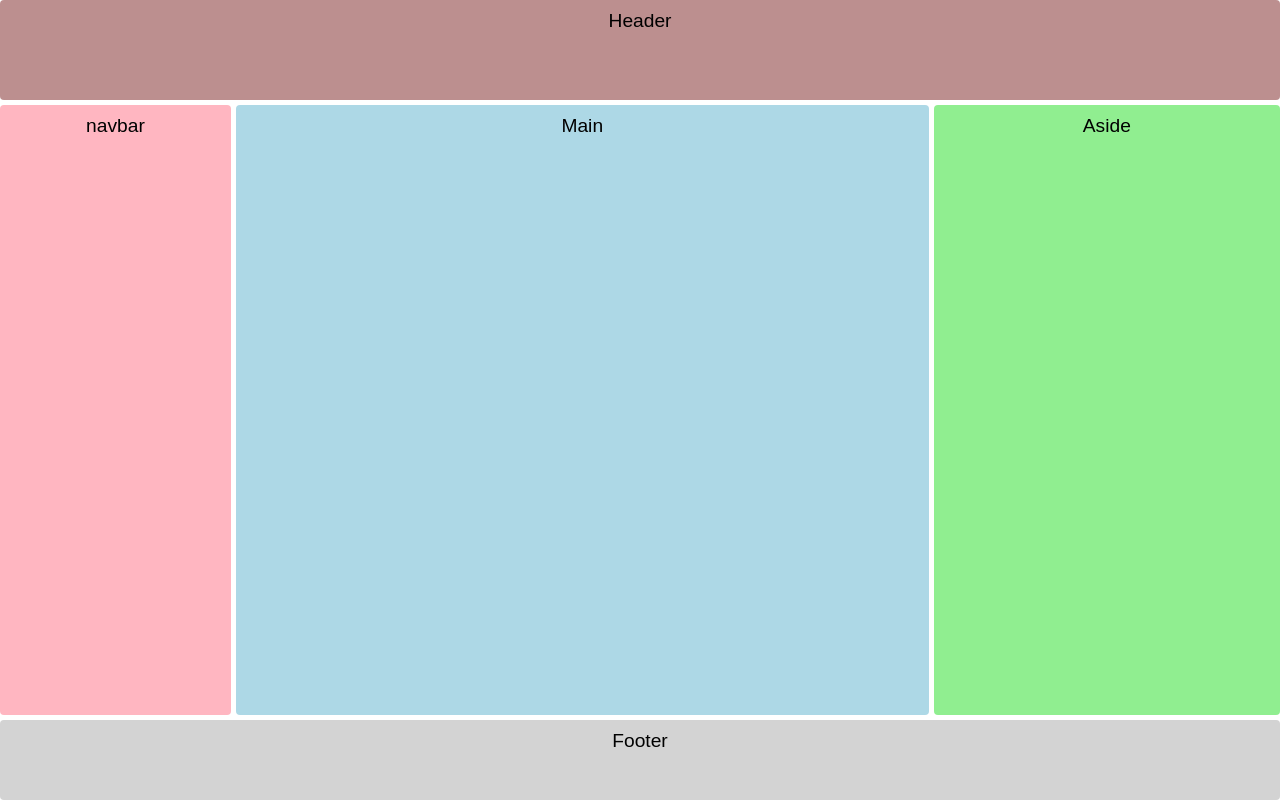
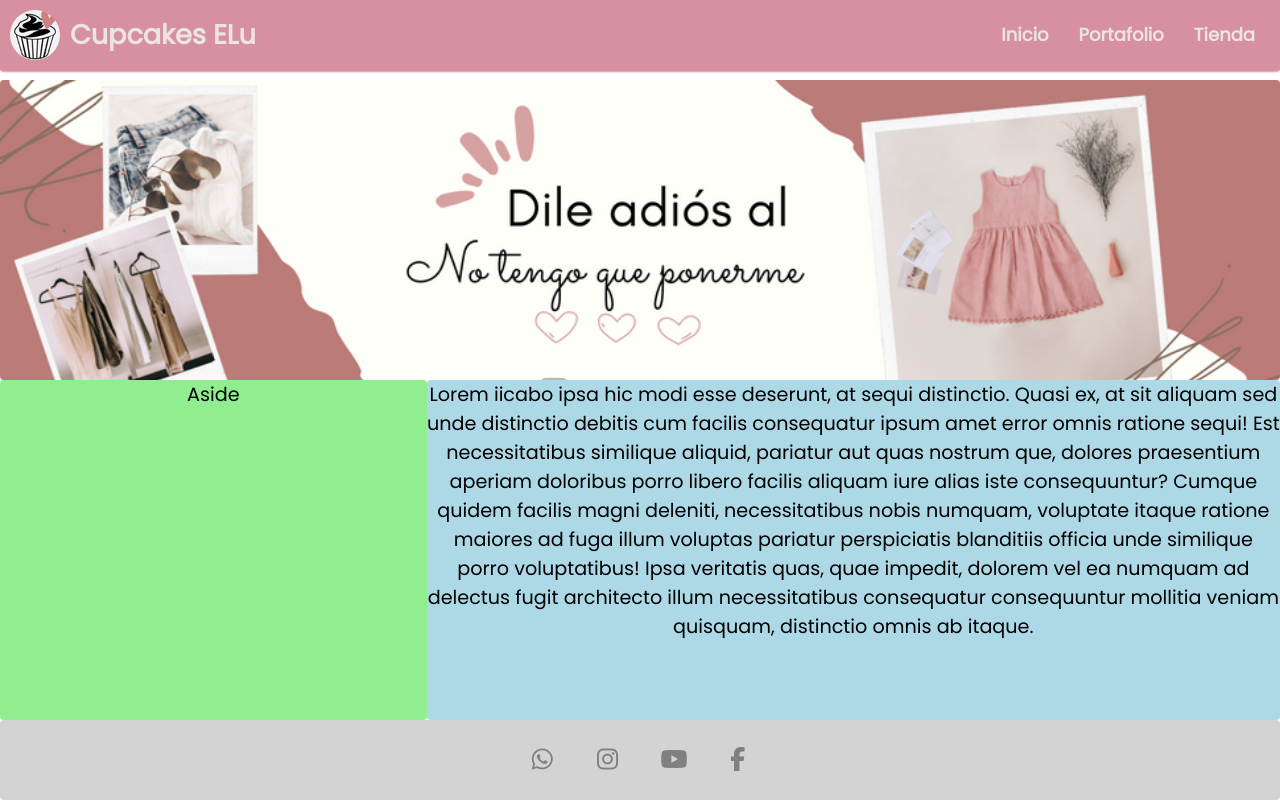
Before and after one commit to EluMadrid/Codigo, a plain HTML site: page responsive.html in a window 1280 px wide. Drawn offline with Linux system fonts and the light colour scheme.

Commit message:
creando header y nav

```diff
--- /dev/null
+++ b/css/footer.css
@@ -0,0 +1,21 @@
+.redes{
+    min-width: 40px;
+    justify-content: space-around;
+
+}
+.redes a{
+    text-decoration:none;
+    font-size: 24px;
+    width: 60px;
+    height: 60px;
+    line-height: 60px;
+    text-align: center;
+    color: grey;
+    transition: all 500ms ease;
+    display: inline-block;
+    padding: 10px 18px;
+}
+.redes a:hover{
+    color: 11 11 11;
+    transform: scale(1.3);
+}
--- /dev/null
+++ b/css/header.css
@@ -0,0 +1,42 @@
+@import url("https://fonts.googleapis.com/css?family=Poppins");
+*{
+    margin: 0;
+    padding: 0;
+    box-sizing: border-box;
+    font-family:'Poppins'; sans-serif;
+}
+.header{
+    background: #F096A7;
+
+}
+
+
+.logo{
+    color:#Fff;
+    font-weight: normal;
+    font-size: 16px;
+    cursor: default;
+    user-select: none;
+}
+
+        .redes{
+            min-width: 40px;
+            justify-content: space-around;
+
+        }
+        .redes a{
+            text-decoration:none;
+            font-size: 24px;
+            width: 60px;
+            height: 60px;
+            line-height: 60px;
+            text-align: center;
+            color: grey;
+            transition: all 500ms ease;
+            display: inline-block;
+            padding: 10px 18px;
+        }
+        .redes a:hover{
+            color: 11 11 11;
+            transform: scale(1.3);
+        }
--- /dev/null
+++ b/css/header2.css
@@ -0,0 +1,103 @@
+@import url("https://fonts.googleapis.com/css?family=Poppins");
+:root{
+    --theme-color:#ECE4E1;
+    --primary-color:#D6909F;
+    --secundary-color:#5C75B8;
+    --text-color-inverse:white;
+    --text-color:#1B2628;
+    --nav-shallow-color:#FFE5CE;
+    --menu-mobile-background-color:#C8BEEB;
+}
+body{
+    margin: 0;
+    padding: 0;
+    box-sizing: border-box;
+    font-family:'Poppins'; sans-serif;
+    color: vas(--text-color);
+}
+
+a{
+    text-decoration: none;
+    color: vas(--text-color);
+}
+.header{
+box-shadow: 0 2px 2px var(--primary-color);
+background-color: var(--primary-color);
+position: fixed;
+width: 100%;
+left: 0;
+top: 0;
+}
+.container{
+    display: flex;
+    justify-content: space-between;
+    padding: 10px;
+    background-color: var(--primary-color);
+}
+/*LOGO*/
+.logo{
+    display: flex;
+    align-items: center;
+    font-size: 18px;
+    font-weight: 500;
+    color: var(--theme-color);
+}
+h1{
+    margin-left: 10px;
+    user-select: none;
+}
+.logo img{
+    border-radius: 50%;
+}
+/*MENU*/
+.menu{
+    display: flex;
+    flex-direction: column;
+    list-style: none;
+    margin: 0;
+    padding: 0;
+}
+.menu li{
+    padding: 0px 15px;
+}
+.menu a{
+    color: var(--theme-color);
+    font-size: 18px;
+    font-weight: 800;
+    line-height: 50px;
+}
+.menu a:hover{
+
+    color: var(--text-color);
+    transform: scale(1.3);
+    }
+
+@media (min-width: 700px){
+  .open-menu, .close-menu{
+    display:none;
+
+  }
+/*MENU*/
+.menu{
+    display: flex;
+    flex-direction:row;
+    list-style: none;
+    margin: 0;
+    padding: 0;
+}
+.menu li{
+    padding: 0px 15px;
+}
+.menu a{
+    color: var(--theme-color);
+    font-size: 18px;
+    font-weight: 800;
+    line-height: 50px;
+}
+.menu a:hover{
+
+    color: var(--text-color);
+    transform: scale(1.3);
+    }
+
+}
--- /dev/null
+++ b/css/menu.css
@@ -0,0 +1,31 @@
+.menu{
+    width: 100%;
+    height: 50px;
+    background-color: #f2c4e2;
+background-image: linear-gradient(225deg, #f2c4e2 0%, #eeadda 8%, #c792c0 66%, #b074a8 100%);
+
+    position: fixed;
+    z-index: 200;
+    top: 100px;
+    box-shadow: 0 1px 10px #B074A8;
+}
+.menu{
+    text-align: center;
+    line-height: 40px;
+}
+
+.menu a{
+    color: #fff;
+    text-decoration: none;
+    display: inline-block;
+    padding: 10px 18px;
+    line-height: normal;
+    font-size: 14px;
+    transition: all .4s ease-in-out;
+    border-bottom: 4px solid transparent;
+}
+
+.menu a:hover{
+    color: #F096A7;
+    transform: scale(1.1);
+}
--- /dev/null
+++ b/css/portada.css
@@ -0,0 +1,37 @@
+
+.portada{
+    width: 100%;
+
+    overflow: hidden;
+ }
+ .portada ul{
+     display: flex;
+     padding: 0;
+     width:400%;
+     animation: cambio 20s infinite alternate;
+     animation-timing-function: ease-in;
+ }
+
+ .portada li {
+     width: 100%;
+     max-height: 100%;
+     list-style: none;
+ }
+
+ .portada img {
+ width: 100%;
+ }
+
+ @keyframes cambio{
+     0% {margin-left: 0;}
+     20% {margin-left: 0;}
+
+     25% {margin-left: -100%;}
+     45% {margin-left: -100%;}
+
+     50% {margin-left: -200%;}
+     70% {margin-left: -200%;}
+
+     75% {margin-left: -300%;}
+     100% {margin-left: -300%;}
+ }
--- a/css/responsive.css
+++ b/css/responsive.css
@@ -15,15 +15,14 @@ body{
 .grid-container > *{
     border-radius: 4px;
     text-align: center;
-    padding: 10px;
+
 }
 .grid-container{
     display: grid;
-    gap: 5px;
-    grid-template-rows: 100px 50px auto 90px 80px;
+    grid-template-rows: 100px  150px auto  100px 80px;
     grid-template-areas:
     "header"
-    "navbar"
+    "portada"
     "main"
     "aside"
     "footer";
@@ -32,6 +31,10 @@ body{
 .header{
     background-color: rosybrown;
     grid-area: header;
+}
+.portada{
+    background-color: lightgoldenrodyellow;
+    grid-area: portada;
 }
 .navbar{
     background-color: lightpink;
@@ -54,18 +57,18 @@ body{
     .grid-container{
 
         grid-template:
-        "header header" 100px
-        "navbar navbar" 50px
+        "header header" 80px
+        "portada portada" 200px
         "aside main" auto
         "footer footer" 80px / 200px auto;
 }
     }
 
-    @media (min-width: 940px){
+    @media (min-width: 980px){
         .grid-container{
-            grid-template:
-            "header header header" 100px
-            "navbar main aside" auto
-            "footer footer footer" 80px / 1fr 3fr 1.5fr;
+        grid-template:
+        "header header" 80px
+        "portada portada" 300px
+        "aside main" auto
+        "footer footer" 80px / 1.5fr 3fr;
     }
-        }
--- a/responsive.html
+++ b/responsive.html
@@ -4,16 +4,54 @@
     <meta charset="UTF-8">
     <meta http-equiv="X-UA-Compatible" content="IE=edge">
     <meta name="viewport" content="width=device-width, initial-scale=1.0">
+    <link rel="icon" href="./imagenes/logo.ico">
+    <script src="https://kit.fontawesome.com/56d469f4a3.js" crossorigin="anonymous"></script>
+    <meta name="keywords" content="postres,pasteleria,dulces,paseles,pasteles,cupcakes">
     <link rel="stylesheet" href="./css/responsive.css">
+    <link rel="stylesheet" href="./css/header2.css">
+    <link rel="stylesheet" href="./css/portada.css">
+    <link rel="stylesheet" href="./css/footer.css">
     <link rel="preconnect" href="https://fonts.googleapis.com">
-    <title>Mobile first</title>
+
+    <title>Cupcakes Elu</title>
 </head>
 <body class="grid-container">
-        <header class="header">Header</header>
-        <nav class="navbar">navbar</nav>
-        <aside class="aside">Aside</aside>
-        <article class="main">Main</article>
-        <footer class="footer">Footer</footer>
+    <header class="header">
+        <nav class="container">
+            <a href="#" class="logo">
+                <img src="./imagenes/logo.png" alt="tienda de postres">
+            <div><h1>Cupcakes ELu</h1></div></a>
+            <button class="open-menu" aria-label="Abrir menú"><i class="fa-solid fa-ellipsis-vertical"></i></button>
+            <button class="close-menu" aria-label="Cerrar menú"><i class="fa-regular fa-circle-xmark"></i></button>
+            <ul class="menu">
+            <li><a href="./responsive.html">Inicio</a></li>
+            <li><a href="./index.html">Portafolio</a></li>
+            <li><a href="#">Tienda</a></li>
+           </ul>
+        </nav>
+    </header>
+    <div class="portada">
+        <ul>
+       <li><img src="./imagenes/1.png" ></li>
+       <li><img src="./imagenes/2.png" ></li>
+       <li><img src="./imagenes/5.png" ></li>
+       <li><img src="./imagenes/4.png" ></li>
+    </ul>
+    </div>
+    <aside class="aside">Aside</aside>
+    <article class="main">
+        Lorem iicabo ipsa hic modi esse deserunt, at sequi distinctio. Quasi ex, at sit aliquam sed unde distinctio debitis cum facilis consequatur ipsum amet error omnis ratione sequi! Est necessitatibus similique aliquid, pariatur aut quas nostrum que, dolores praesentium aperiam doloribus porro libero facilis aliquam iure alias iste consequuntur? Cumque quidem facilis magni deleniti, necessitatibus nobis numquam, voluptate itaque ratione maiores ad fuga illum voluptas pariatur perspiciatis blanditiis officia unde similique porro voluptatibus! Ipsa veritatis quas, quae impedit, dolorem vel ea numquam ad delectus fugit architecto illum necessitatibus consequatur consequuntur mollitia veniam quisquam, distinctio omnis ab itaque.
+    </article>
+    <footer class="footer">
+        <div class="redes">
+            <a href=""><i class="fa-brands fa-whatsapp"></i></a>
 
+            <a href=""><i class="fa-brands fa-instagram"></i></a>
+
+            <a href=""><i class="fa-brands fa-youtube"></i></a>
+
+            <a href=""> <i class="fa-brands fa-facebook-f"></i></a>
+        </div>
+    </footer>
 </body>
 </html>
```
Also changed, not shown: index.html (+4 -4 lines), imagenes/1.png (added), imagenes/2.png (added), imagenes/3.png (added), imagenes/4.png (added), imagenes/5.png (added), imagenes/logo.png (added).
